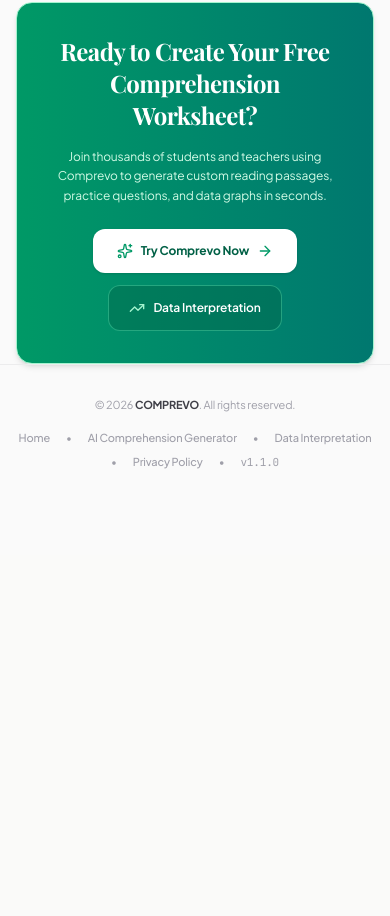
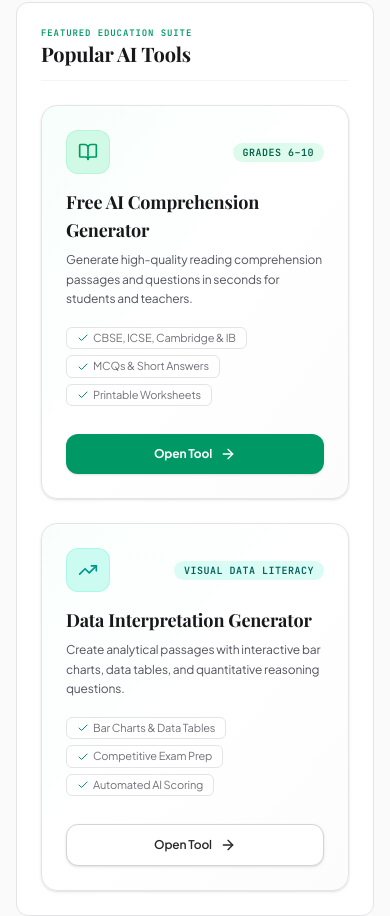
Before and after one commit to vihanashgrc-boop/Comprevo---Comprehension-Generatir, a React (Vite) app: page / in a window 390 px wide. Shown: the part 6304-7220 px from the top of the page. Before the commit the page ends 6871 px from the top, so only its background shows below. Built offline with nearby package versions, Linux system fonts and the light colour scheme; a web font is replaced by a local one.

Commit message:
feat(dashboard): add popular AI tools section
Integrate a new UI section showcasing featured education tools to enhance user engagement and provide quick access to related resources.

```diff
--- a/src/components/Dashboard.tsx
+++ b/src/components/Dashboard.tsx
@@ -647,7 +647,127 @@
         </div>
       </section>
 
-      {/* 9. FINAL CALL TO ACTION */}
+      {/* 9. POPULAR AI TOOLS */}
+      <section aria-labelledby="popular-ai-tools-heading" className="rounded-xl border border-zinc-200 bg-white p-6 sm:p-8 dark:border-zinc-800 dark:bg-zinc-900 space-y-6">
+        <div className="border-b border-zinc-100 pb-3 dark:border-zinc-800 flex items-center justify-between">
+          <div>
+            <span className="text-[9px] font-mono font-bold text-emerald-600 dark:text-emerald-400 uppercase tracking-widest block">
+              Featured Education Suite
+            </span>
+            <h2 id="popular-ai-tools-heading" className="font-display text-xl sm:text-2xl font-bold text-zinc-900 dark:text-white">
+              Popular AI Tools
+            </h2>
+          </div>
+          <span className="hidden sm:inline-flex items-center space-x-1 text-xs font-mono text-emerald-600 dark:text-emerald-400 bg-emerald-50 dark:bg-emerald-950/50 border border-emerald-200 dark:border-emerald-800/40 px-2.5 py-1 rounded-full">
+            <Sparkles className="h-3 w-3" />
+            <span>100% Free</span>
+          </span>
+        </div>
+
+        <div className="grid gap-6 md:grid-cols-2">
+          {/* Card 1: Free AI Comprehension Generator */}
+          <div className="rounded-2xl border border-zinc-200 dark:border-zinc-800 bg-gradient-to-br from-emerald-50/40 via-white to-zinc-50/60 dark:from-zinc-900 dark:via-zinc-850 dark:to-zinc-900 p-6 flex flex-col justify-between space-y-5 hover:border-emerald-300 dark:hover:border-emerald-700/60 transition shadow-sm">
+            <div className="space-y-3.5">
+              <div className="flex items-center justify-between">
+                <div className="h-11 w-11 rounded-xl bg-emerald-100 dark:bg-emerald-950/80 border border-emerald-200/60 dark:border-emerald-800/60 flex items-center justify-center text-emerald-700 dark:text-emerald-300">
+                  <BookOpen className="h-5 w-5 text-emerald-600 dark:text-emerald-400" />
+                </div>
+                <span className="text-[10px] font-mono font-bold uppercase tracking-wider text-emerald-800 dark:text-emerald-300 bg-emerald-100/70 dark:bg-emerald-950/60 px-2.5 py-0.5 rounded-full">
+                  Grades 6–10
+                </span>
+              </div>
+
+              <div className="space-y-1.5">
+                <h3 className="font-display text-lg font-bold text-zinc-900 dark:text-white">
+                  Free AI Comprehension Generator
+                </h3>
+                <p className="text-xs sm:text-sm text-zinc-600 dark:text-zinc-350 leading-relaxed font-sans">
+                  Generate high-quality reading comprehension passages and questions in seconds for students and teachers.
+                </p>
+              </div>
+
+              <div className="flex flex-wrap gap-1.5 pt-1 text-[11px] text-zinc-500 dark:text-zinc-400">
+                <span className="inline-flex items-center space-x-1 bg-white dark:bg-zinc-800 border border-zinc-200 dark:border-zinc-700 px-2.5 py-0.5 rounded-md">
+                  <Check className="h-3 w-3 text-emerald-600 dark:text-emerald-400" />
+                  <span>CBSE, ICSE, Cambridge &amp; IB</span>
+                </span>
+                <span className="inline-flex items-center space-x-1 bg-white dark:bg-zinc-800 border border-zinc-200 dark:border-zinc-700 px-2.5 py-0.5 rounded-md">
+                  <Check className="h-3 w-3 text-emerald-600 dark:text-emerald-400" />
+                  <span>MCQs &amp; Short Answers</span>
+                </span>
+                <span className="inline-flex items-center space-x-1 bg-white dark:bg-zinc-800 border border-zinc-200 dark:border-zinc-700 px-2.5 py-0.5 rounded-md">
+                  <Check className="h-3 w-3 text-emerald-600 dark:text-emerald-400" />
+                  <span>Printable Worksheets</span>
+                </span>
+              </div>
+            </div>
+
+            <div className="pt-2">
+              <button
+                onClick={onOpenComprehensionGenerator}
+                className="w-full sm:w-auto inline-flex items-center justify-center space-x-2 rounded-xl bg-emerald-600 hover:bg-emerald-700 text-white font-bold text-xs sm:text-sm px-5 py-3 transition cursor-pointer shadow-sm hover:shadow active:scale-[0.99]"
+                id="btn-open-comprehension-generator-tool"
+                aria-label="Open Tool: Free AI Comprehension Generator"
+              >
+                <span>Open Tool</span>
+                <ArrowRight className="h-4 w-4" />
+              </button>
+            </div>
+          </div>
+
+          {/* Card 2: Data Interpretation & Chart Analysis */}
+          <div className="rounded-2xl border border-zinc-200 dark:border-zinc-800 bg-gradient-to-br from-teal-50/40 via-white to-zinc-50/60 dark:from-zinc-900 dark:via-zinc-850 dark:to-zinc-900 p-6 flex flex-col justify-between space-y-5 hover:border-teal-300 dark:hover:border-teal-700/60 transition shadow-sm">
+            <div className="space-y-3.5">
+              <div className="flex items-center justify-between">
+                <div className="h-11 w-11 rounded-xl bg-teal-100 dark:bg-teal-950/80 border border-teal-200/60 dark:border-teal-800/60 flex items-center justify-center text-teal-700 dark:text-teal-300">
+                  <TrendingUp className="h-5 w-5 text-teal-600 dark:text-teal-400" />
+                </div>
+                <span className="text-[10px] font-mono font-bold uppercase tracking-wider text-teal-800 dark:text-teal-300 bg-teal-100/70 dark:bg-teal-950/60 px-2.5 py-0.5 rounded-full">
+                  Visual Data Literacy
+                </span>
+              </div>
+
+              <div className="space-y-1.5">
+                <h3 className="font-display text-lg font-bold text-zinc-900 dark:text-white">
+                  Data Interpretation Generator
+                </h3>
+                <p className="text-xs sm:text-sm text-zinc-600 dark:text-zinc-350 leading-relaxed font-sans">
+                  Create analytical passages with interactive bar charts, data tables, and quantitative reasoning questions.
+                </p>
+              </div>
+
+              <div className="flex flex-wrap gap-1.5 pt-1 text-[11px] text-zinc-500 dark:text-zinc-400">
+                <span className="inline-flex items-center space-x-1 bg-white dark:bg-zinc-800 border border-zinc-200 dark:border-zinc-700 px-2.5 py-0.5 rounded-md">
+                  <Check className="h-3 w-3 text-teal-600 dark:text-teal-400" />
+                  <span>Bar Charts &amp; Data Tables</span>
+                </span>
+                <span className="inline-flex items-center space-x-1 bg-white dark:bg-zinc-800 border border-zinc-200 dark:border-zinc-700 px-2.5 py-0.5 rounded-md">
+                  <Check className="h-3 w-3 text-teal-600 dark:text-teal-400" />
+                  <span>Competitive Exam Prep</span>
+                </span>
+                <span className="inline-flex items-center space-x-1 bg-white dark:bg-zinc-800 border border-zinc-200 dark:border-zinc-700 px-2.5 py-0.5 rounded-md">
+                  <Check className="h-3 w-3 text-teal-600 dark:text-teal-400" />
+                  <span>Automated AI Scoring</span>
+                </span>
+              </div>
+            </div>
+
+            <div className="pt-2">
+              <button
+                onClick={onOpenDataInterpretation}
+                className="w-full sm:w-auto inline-flex items-center justify-center space-x-2 rounded-xl border border-zinc-300 bg-white hover:bg-zinc-50 text-zinc-800 dark:border-zinc-700 dark:bg-zinc-800 dark:hover:bg-zinc-750 dark:text-zinc-100 font-semibold text-xs sm:text-sm px-5 py-3 transition cursor-pointer shadow-sm hover:shadow"
+                id="btn-open-data-interpretation-tool"
+                aria-label="Open Tool: Data Interpretation Generator"
+              >
+                <span>Open Tool</span>
+                <ArrowRight className="h-4 w-4" />
+              </button>
+            </div>
+          </div>
+        </div>
+      </section>
+
+      {/* 10. FINAL CALL TO ACTION */}
       <section aria-labelledby="final-cta-heading" className="rounded-2xl border border-emerald-200 bg-gradient-to-r from-emerald-600 to-teal-700 p-8 text-white text-center space-y-4 shadow-md">
         <h2 id="final-cta-heading" className="font-display text-2xl md:text-3xl font-extrabold text-white tracking-tight">
           Ready to Create Your Free Comprehension Worksheet?
```
